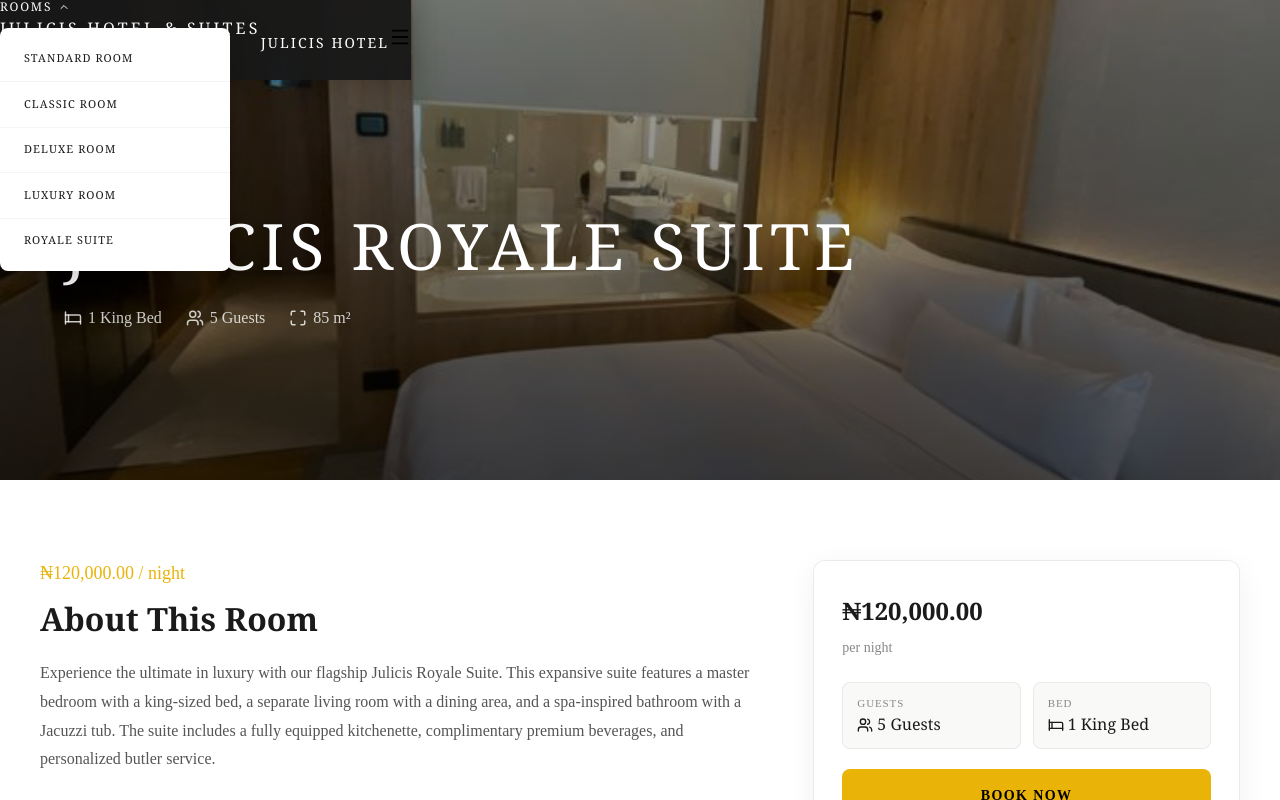
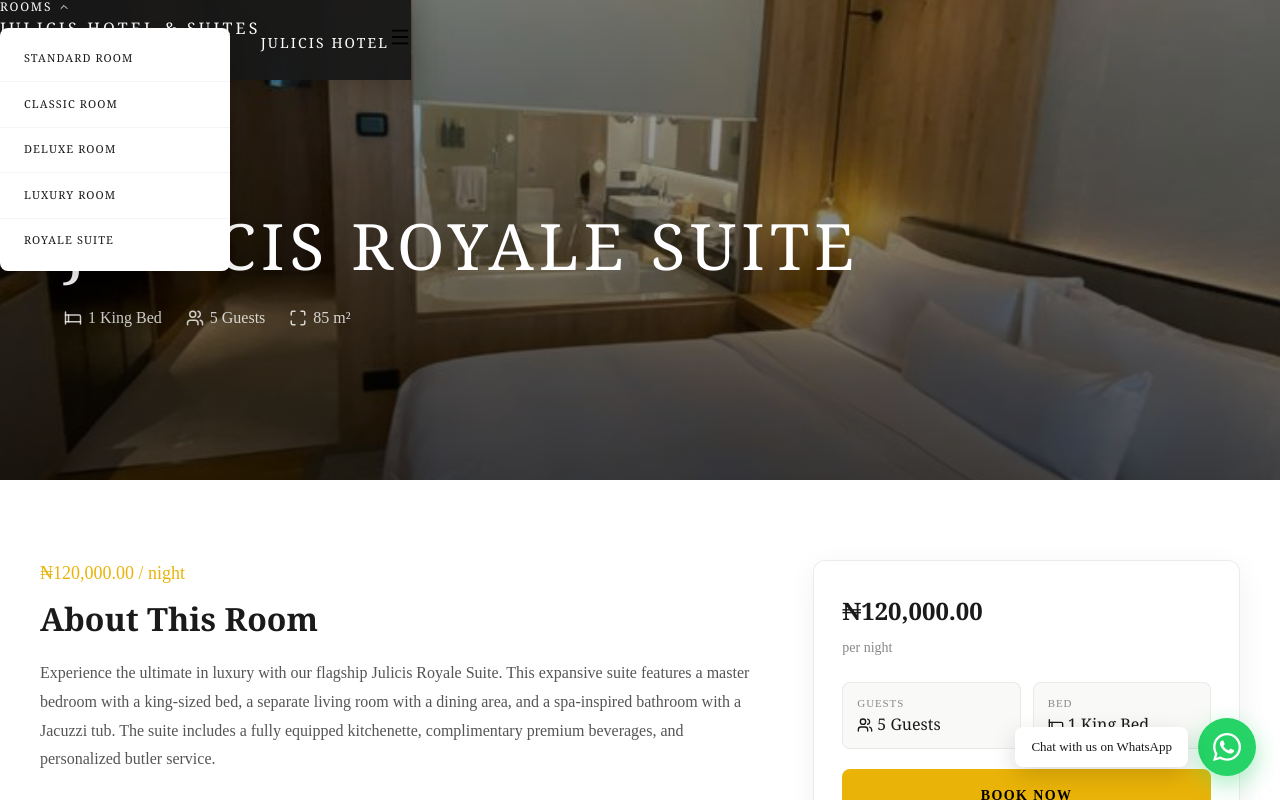
Before and after one commit to officialjohnchidera-eng/hotel-suite, a React (Vite) app: page /rooms/royale-suite in a window 1280 px wide. Shown: the top 800 px of the page. Built offline with nearby package versions, Linux system fonts and the light colour scheme.

Commit message:
added whatsApp Api

```diff
--- a/package.json
+++ b/package.json
@@ -14,6 +14,7 @@
     "lucide-react": "^1.18.0",
     "react": "^19.2.6",
     "react-dom": "^19.2.6",
+    "react-icons": "^5.6.0",
     "react-router-dom": "^7.17.0"
   },
   "devDependencies": {
--- a/src/App.jsx
+++ b/src/App.jsx
@@ -2,6 +2,7 @@
 import Navbar from './components/Navbar'
 import Footer from './components/Footer'
 import ScrollToTop from './components/ScrollToTop'
+import WhatsAppButton from './components/WhatsAppButton'
 import Home from './pages/Home'
 import About from './pages/About'
 import Rooms from './pages/Rooms'
@@ -35,6 +36,7 @@
         <Route path="/rooms/royale-suite" element={<RoyaleSuite />} />
       </Routes>
       <Footer />
+      <WhatsAppButton />
     </BrowserRouter>
   )
 }
--- /dev/null
+++ b/src/components/WhatsAppButton.jsx
@@ -0,0 +1,82 @@
+import { useState, useEffect } from 'react'
+import { FaWhatsapp } from 'react-icons/fa'
+
+const WHATSAPP_NUMBER = '2349069530033'
+const DEFAULT_MESSAGE = "Hi, I'd like to know more about Julicis Hotel & Suites."
+
+const WhatsAppButton = () => {
+  const [showTooltip, setShowTooltip] = useState(false)
+
+  useEffect(() => {
+    const timer = setTimeout(() => setShowTooltip(true), 1500)
+    const hideTimer = setTimeout(() => setShowTooltip(false), 6000)
+    return () => {
+      clearTimeout(timer)
+      clearTimeout(hideTimer)
+    }
+  }, [])
+
+  const whatsappUrl = `https://wa.me/${WHATSAPP_NUMBER}?text=${encodeURIComponent(DEFAULT_MESSAGE)}`
+
+  return (
+    <div
+      style={{
+        position: 'fixed',
+        bottom: '24px',
+        right: '24px',
+        zIndex: 9000,
+        display: 'flex',
+        alignItems: 'center',
+        gap: '10px',
+      }}
+    >
+      {/* Tooltip */}
+      <div
+        style={{
+          backgroundColor: '#ffffff',
+          color: '#1a1a1a',
+          padding: '10px 16px',
+          borderRadius: '8px',
+          fontSize: '13px',
+          fontWeight: '500',
+          fontFamily: 'Cormorant Garamond, Times New Roman, serif',
+          boxShadow: '0 8px 24px rgba(0,0,0,0.15)',
+          whiteSpace: 'nowrap',
+          opacity: showTooltip ? 1 : 0,
+          transform: showTooltip ? 'translateX(0)' : 'translateX(10px)',
+          transition: 'opacity 0.4s ease, transform 0.4s ease',
+          pointerEvents: showTooltip ? 'auto' : 'none',
+        }}
+      >
+        Chat with us on WhatsApp
+      </div>
+
+      {/* Button */}
+      <a
+        href={whatsappUrl}
+        target="_blank"
+        rel="noopener noreferrer"
+        onMouseEnter={() => setShowTooltip(true)}
+        onMouseLeave={() => setShowTooltip(false)}
+        style={{
+          width: '58px',
+          height: '58px',
+          borderRadius: '50%',
+          backgroundColor: '#25D366',
+          display: 'flex',
+          alignItems: 'center',
+          justifyContent: 'center',
+          boxShadow: '0 8px 24px rgba(37,211,102,0.4)',
+          transition: 'transform 0.3s ease',
+          flexShrink: 0,
+        }}
+        onMouseDown={(e) => (e.currentTarget.style.transform = 'scale(0.95)')}
+        onMouseUp={(e) => (e.currentTarget.style.transform = 'scale(1)')}
+      >
+        <FaWhatsapp size={32} color="#ffffff" />
+      </a>
+    </div>
+  )
+}
+
+export default WhatsAppButton
```
Also changed, not shown: 1 other file (tests, documents, lock files or other folders).
